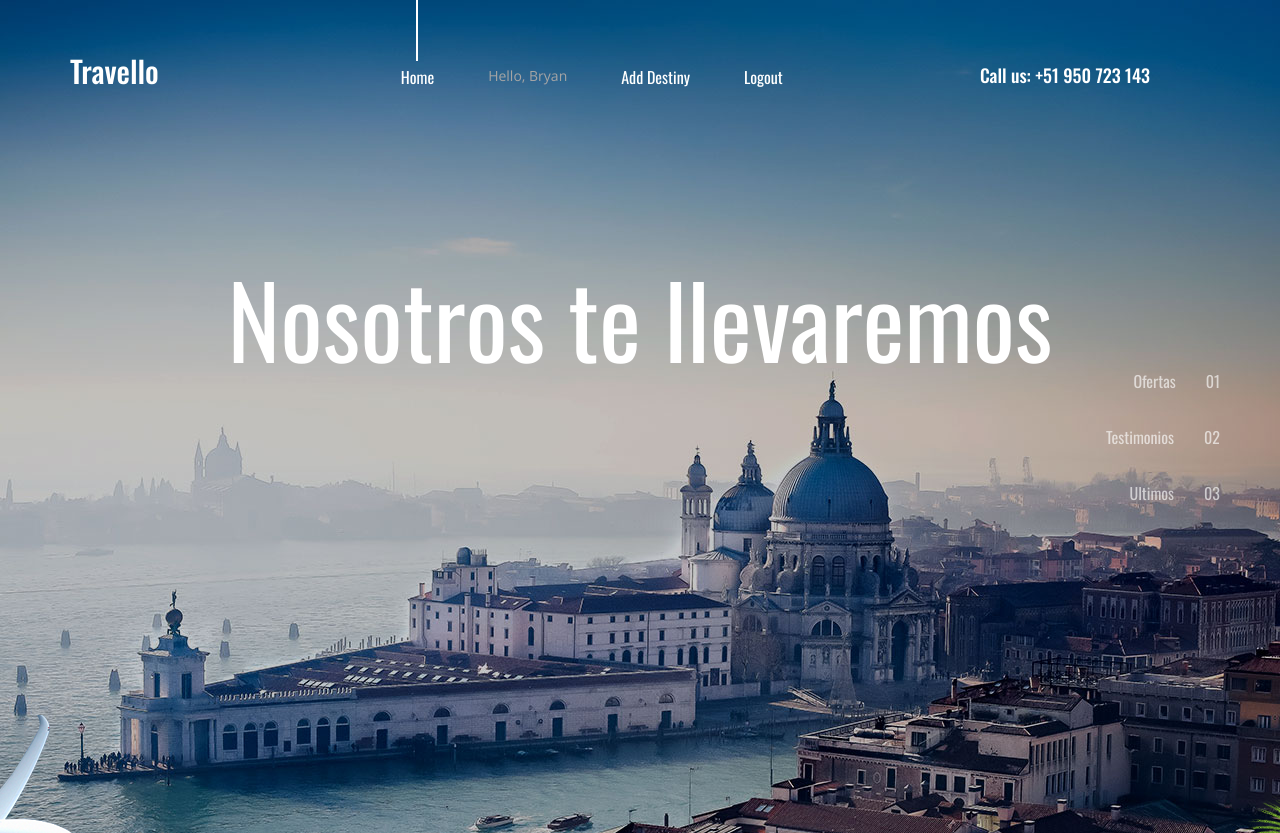
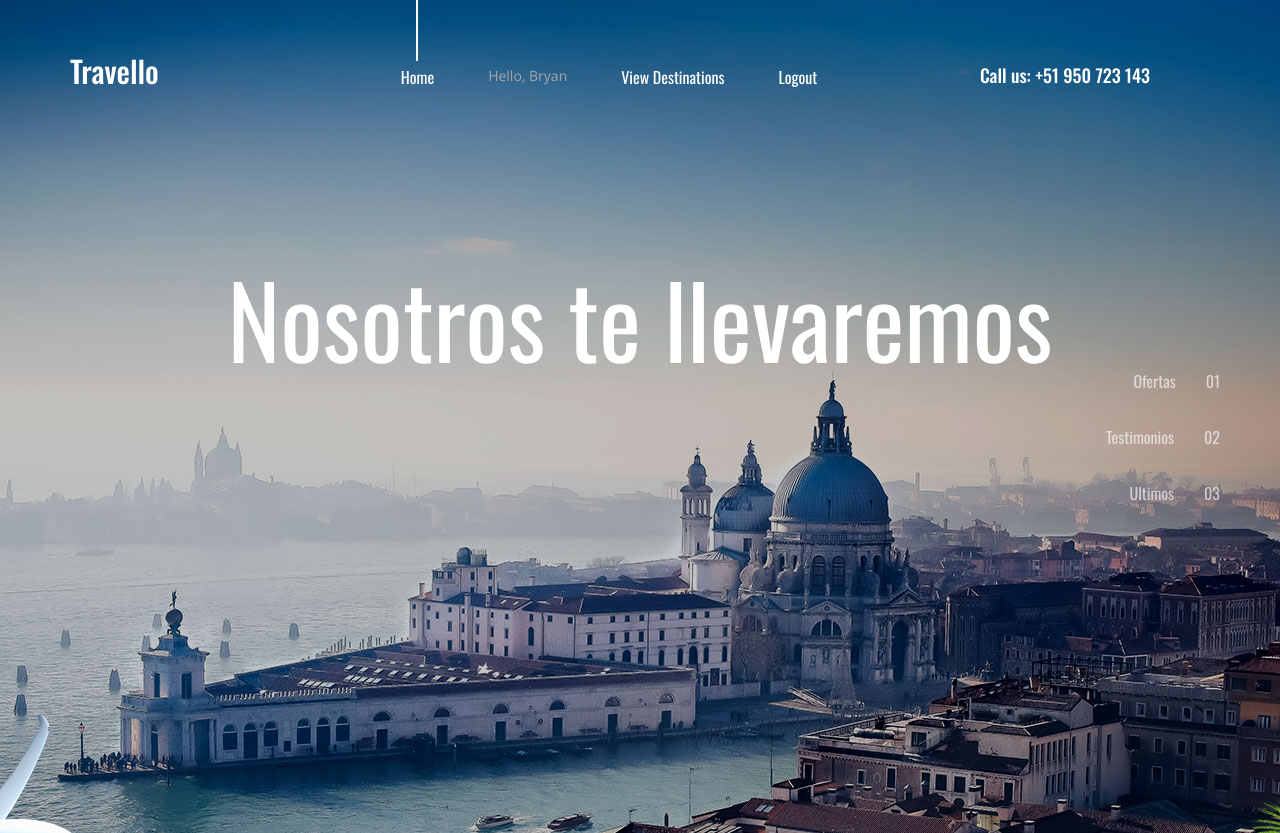
Before and after one commit to Bryan-Gallegos/Pweb2, a Django app: page / in a window 1280 px wide. Shown: the top 833 px of the page. Run offline with Django 3.2, Linux system fonts and the light colour scheme; a user stored in the database is signed in; data comes from the database, SQL or seed files in the repository; both versions use the stored data as it was after the commit; some libraries are stand-ins or nearby versions.

Commit message:
Change Options Top Bar

```diff
--- a/ProyectoDestino/ProyectoFinal/src/Final/templates/index.html
+++ b/ProyectoDestino/ProyectoFinal/src/Final/templates/index.html
@@ -36,7 +36,7 @@
 
 									{% if user.is_authenticated %}
 									<li>Hello, {{user.first_name}}</li>
-									<li><a href="admin/travello/destination/add/">Add Destiny</a></li>
+									<li><a href="admin/travello/destination/">View Destinations</a></li>
 									<li><a href="accounts/logout">Logout</a></li>
 
 									{% else %}
```
Also changed, not shown: ProyectoDestino/ProyectoFinal/src/Final/db.sqlite3.
